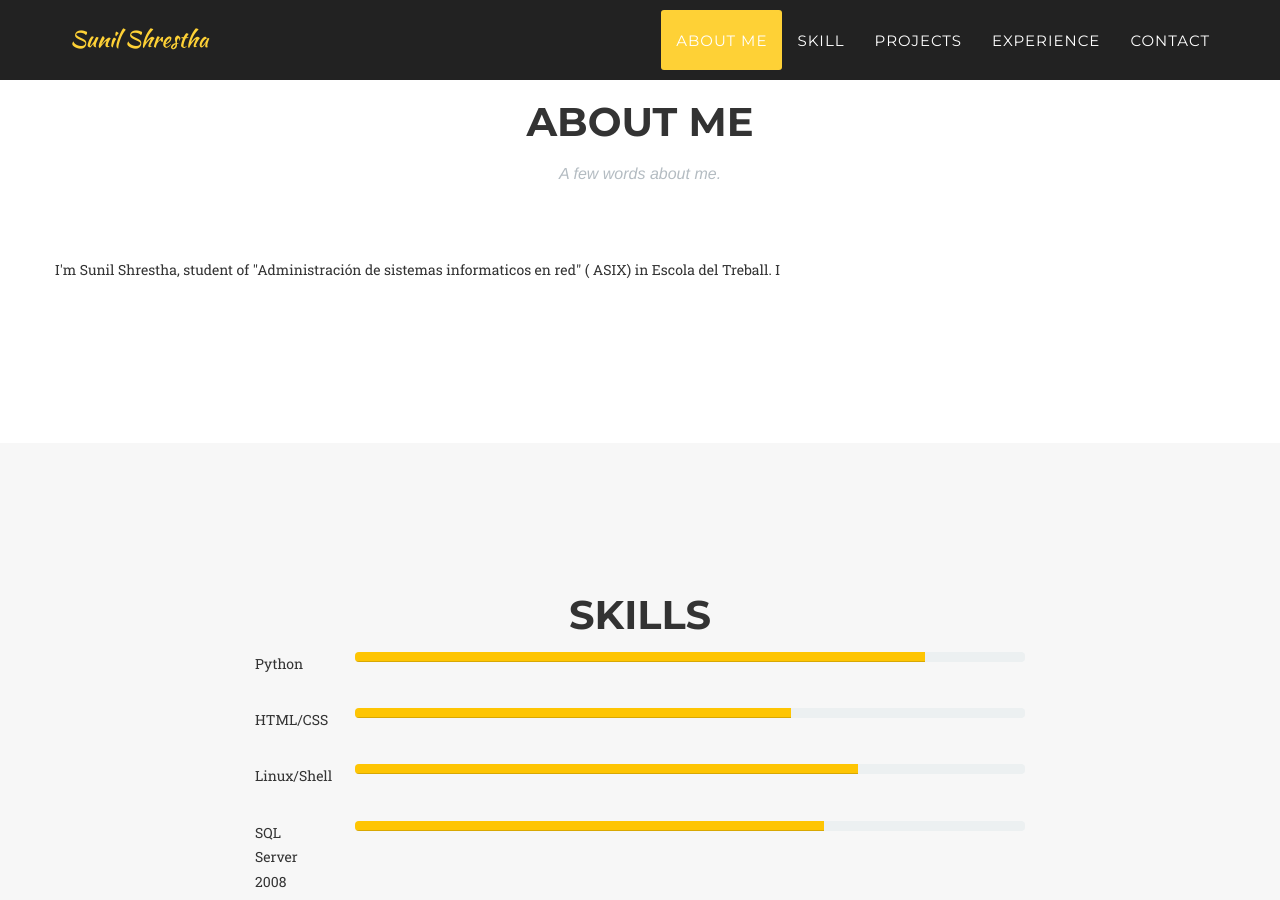
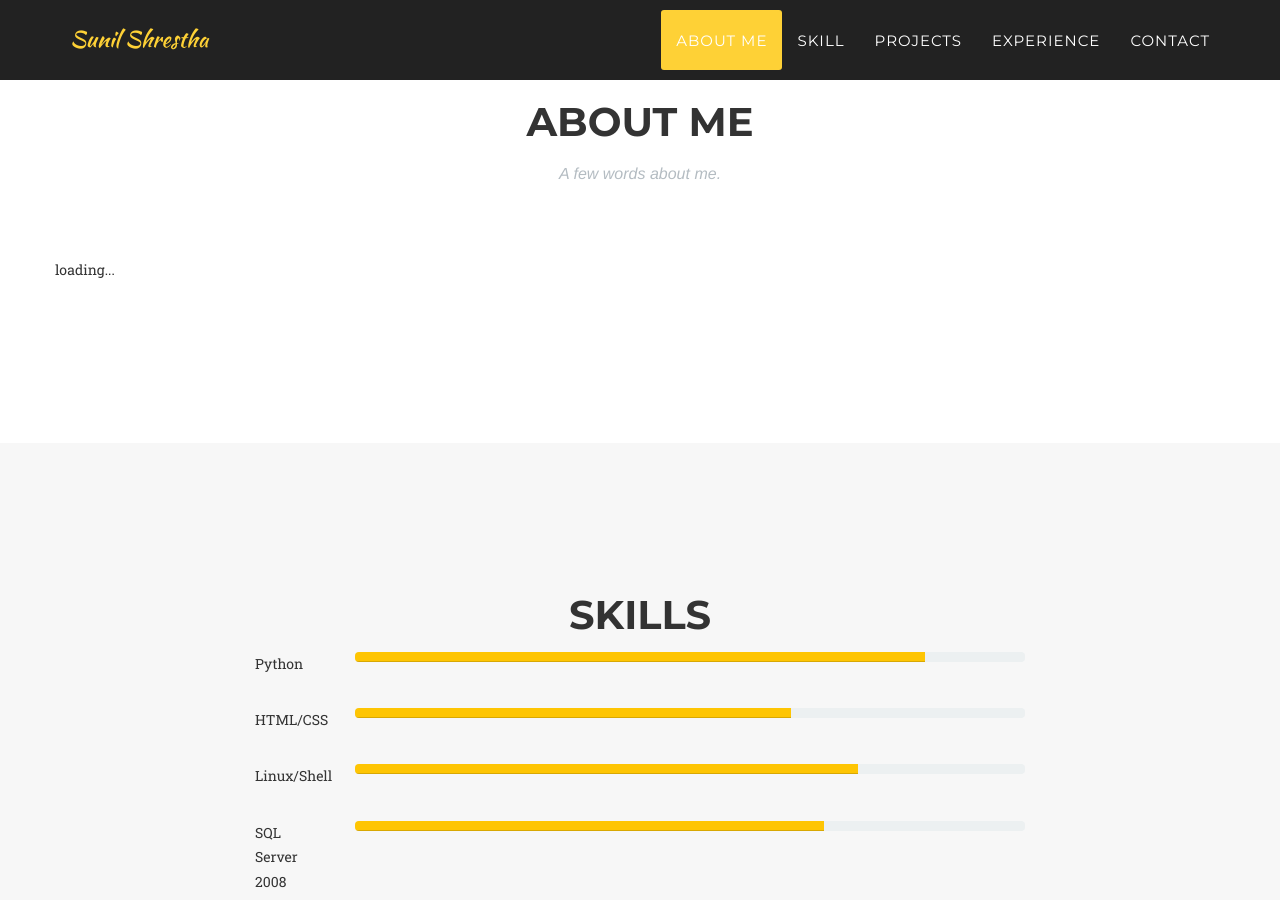
Before and after one commit to sunilshresta/sunilshresta.github.io, a Jekyll site: the page built from index.html, in a window 1280 px wide and 900 px high, scrolled down 740 px. Built offline with Jekyll 4.4.1, drawn with Linux system fonts in a browser that asks for light colours; some web fonts are replaced.

Commit message:
Initial commit

```diff
--- a/_includes/about.html
+++ b/_includes/about.html
@@ -6,7 +6,7 @@
                     <h2 class="section-heading">About me</h2>
                     <h3 class="section-subheading text-muted">A few words about me.</h3>
                 </div>
-             <p> I'm Sunil Shrestha, student of "Administración de sistemas informaticos en red" ( ASIX) in Escola del Treball. I  </p>
+             <p> loading...  </p>
             </div>
         </div>
     </section>
```
